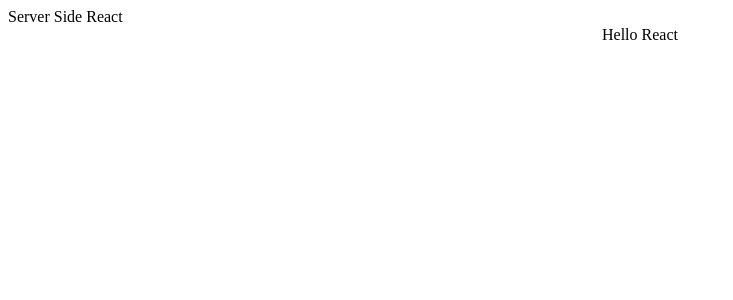
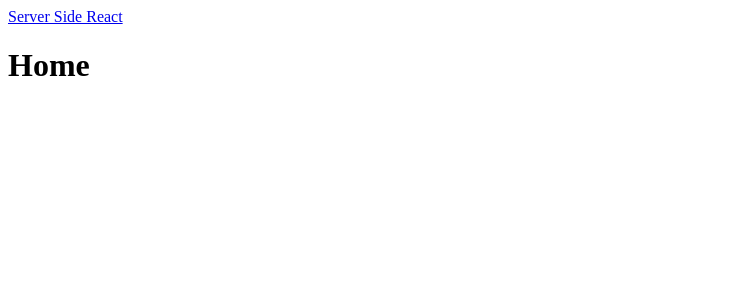
Before and after one commit to lazdinst/SSR-with-React-16, a React app: page / in a window 1280 px wide. Shown: the top 300 px of the page, without its empty margins (0-733 px from the left). Built offline with nearby package versions, Linux system fonts and the light colour scheme; the HTML template or start-up script is replaced by a standard one.

Commit message:
Add a route for the home page, 404

```diff
--- a/src/app.js
+++ b/src/app.js
@@ -40,7 +40,7 @@ app.get('*', (req, res) => {
   var context = {};
 
   var initialView = renderToString(
-    <StaticRouter location={req.url} context={context} >
+    <StaticRouter location={req.url} context={context}>
       <App />
     </StaticRouter>
   );
--- a/src/client/components/App.jsx
+++ b/src/client/components/App.jsx
@@ -1,19 +1,21 @@
 import React from 'react';
+import { Switch, Route } from 'react-router-dom';
 import {
   Grid, Row, Col
 } from 'react-bootstrap';
 
 import NavBar from './NavBar'
+import Home from './Home';
+import NotFound from './NotFound';
 
-const App = () => [
-  <NavBar key="nav" />,
-  <Grid key="main" >
-    <Row>
-      <Col style={{textAlign: 'center'}} smOffset={5} sm={2}>
-        Hello React
-      </Col>
-    </Row>
+const App = () => (
+  <Grid>
+    <NavBar />
+    <Switch>
+      <Route exact path="/" component={Home} />
+      <Route component={NotFound} />
+    </Switch>
   </Grid>
-];
+);
 
 export default App;
--- /dev/null
+++ b/src/client/components/Home.jsx
@@ -0,0 +1,9 @@
+import React from 'react';
+
+const Home = () => (
+  <div>
+    <h1>Home</h1>
+  </div>
+);
+
+export default Home;
--- a/src/client/components/NavBar.jsx
+++ b/src/client/components/NavBar.jsx
@@ -1,4 +1,5 @@
 import React from 'react';
+import { Link } from 'react-router-dom';
 import {
   Navbar
 } from 'react-bootstrap';
@@ -7,7 +8,7 @@ const NavBar = () => (
   <Navbar collapseOnSelect>
     <Navbar.Header>
       <Navbar.Brand>
-        Server Side React
+        <Link to="/">Server Side React</Link>
       </Navbar.Brand>
     </Navbar.Header>
   </Navbar>
--- /dev/null
+++ b/src/client/components/NotFound.jsx
@@ -0,0 +1,16 @@
+import React from 'react';
+import { Route } from 'react-router-dom';
+
+const NotFound = ({staticContext}) => {
+  if (staticContext) {
+    staticContext.status = 404;
+  }
+
+  return (
+    <div>
+      <h1>404: Not Found</h1>
+    </div>
+  )
+};
+
+export default NotFound;
```
